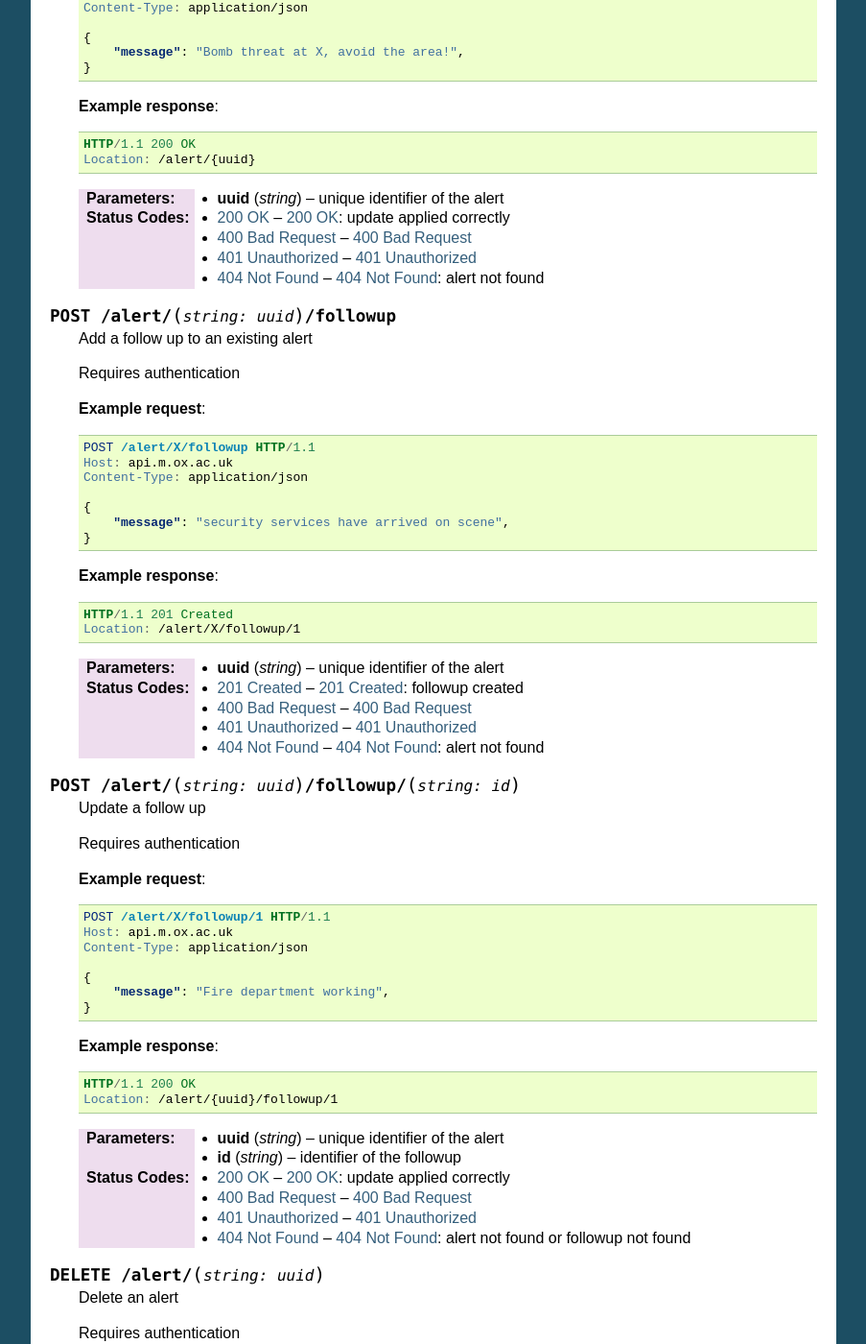
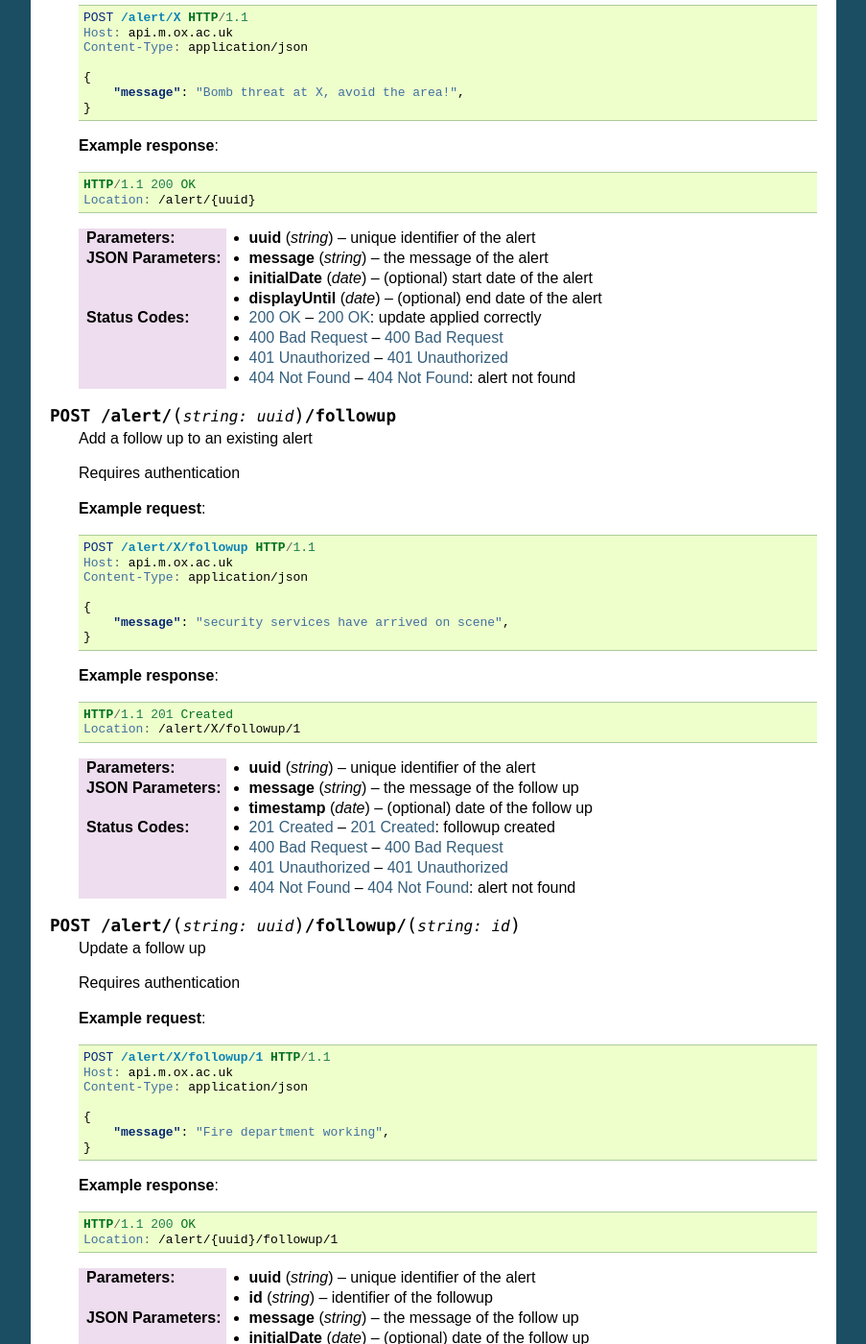
Before and after one commit to ox-it/moxie-notifications, a Sphinx documentation site: the page built from docs/source/http_api/endpoint.rst, in a window 1280 px wide and 1400 px high, scrolled down 1254 px. Shown: the whole window at 96% size, without its empty margins (198-1101 px from the left). Built offline with Sphinx 7.4.7, drawn with Linux system fonts in a browser that asks for light colours; some of the changed text lies outside the part shown.

Commit message:
Added more description for JSON object

```diff
--- a/docs/source/http_api/endpoint.rst
+++ b/docs/source/http_api/endpoint.rst
@@ -29,6 +29,8 @@ Endpoint to create and retrieve notifications
         Location: /alert/{uuid}
 
     :jsonparam string message: the message of the alert
+    :jsonparam date initialDate: (optional) start date of the alert
+    :jsonparam date displayUntil: (optional) end date of the alert
 
     :statuscode 201: :http:statuscode:`201`: alert created
     :statuscode 400: :http:statuscode:`400`
@@ -94,6 +96,10 @@ Endpoint to create and retrieve notifications
     :param uuid: unique identifier of the alert
     :type uuid: string
 
+    :jsonparam string message: the message of the alert
+    :jsonparam date initialDate: (optional) start date of the alert
+    :jsonparam date displayUntil: (optional) end date of the alert
+
     :statuscode 200: :http:statuscode:`200`: update applied correctly
     :statuscode 400: :http:statuscode:`400`
     :statuscode 401: :http:statuscode:`401`
@@ -126,6 +132,9 @@ Endpoint to create and retrieve notifications
 
     :param uuid: unique identifier of the alert
     :type uuid: string
+
+    :jsonparam string message: the message of the follow up
+    :jsonparam date timestamp: (optional) date of the follow up
 
     :statuscode 201: :http:statuscode:`201`: followup created
     :statuscode 400: :http:statuscode:`400`
@@ -161,6 +170,9 @@ Endpoint to create and retrieve notifications
     :type uuid: string
     :param id: identifier of the followup
     :type id: string
+
+    :jsonparam string message: the message of the follow up
+    :jsonparam date initialDate: (optional) date of the follow up
 
     :statuscode 200: :http:statuscode:`200`: update applied correctly
     :statuscode 400: :http:statuscode:`400`
```
